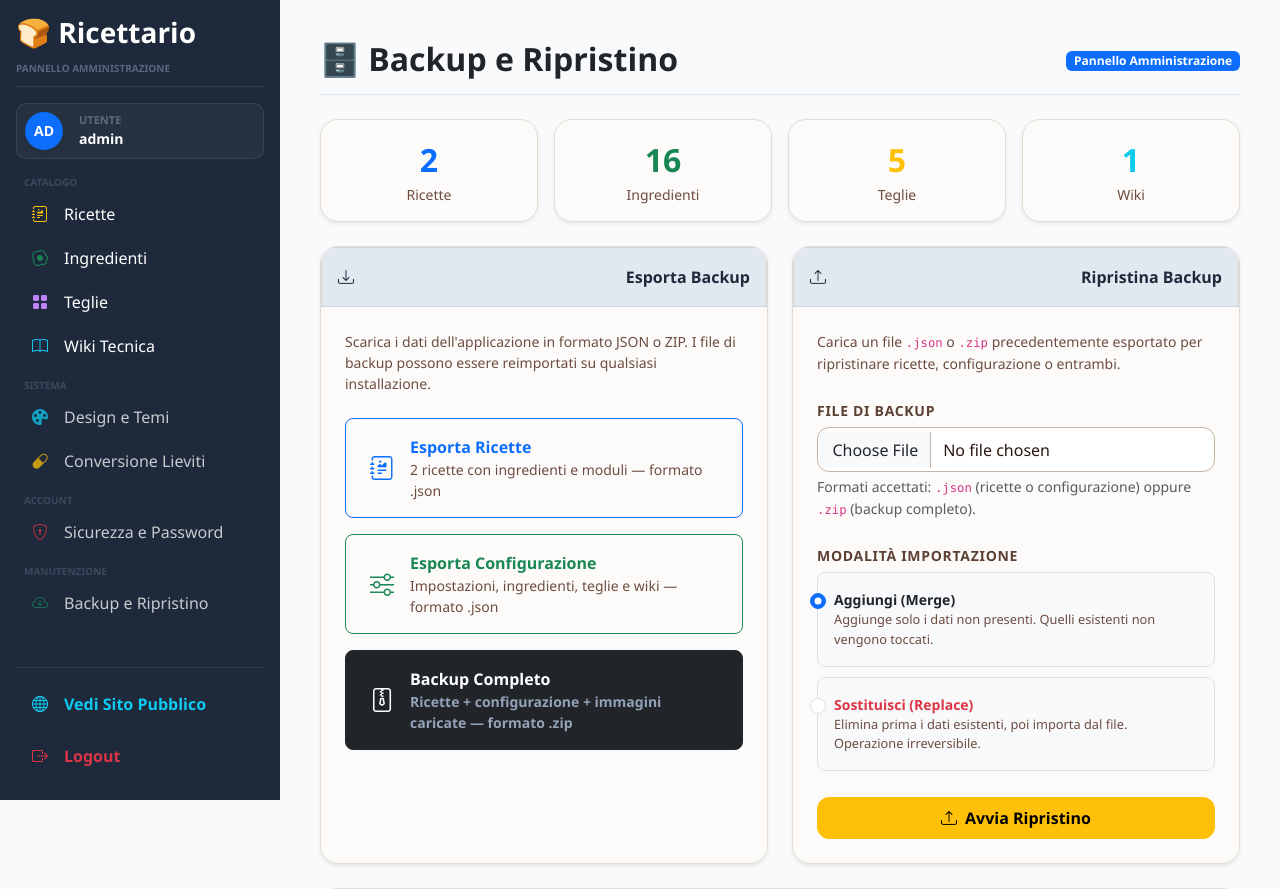
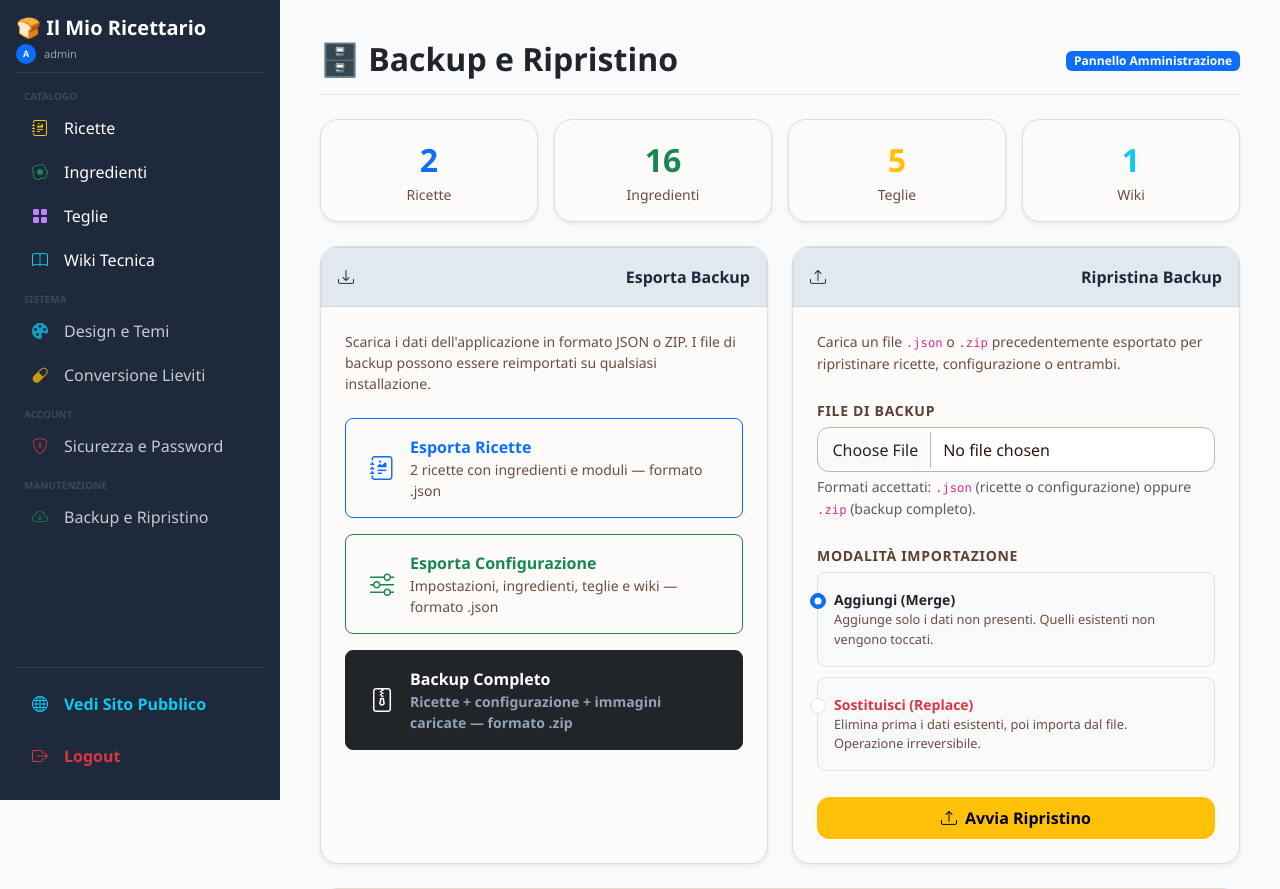
Before and after one commit to wifi75/IlMioRicettario, a Flask app: page /admin/backup/ in a window 1280 px wide. Shown: the top 889 px of the page. Run offline with Flask 3, Linux system fonts and the light colour scheme; a user stored in the database is signed in; data comes from the database, SQL or seed files in the repository; some libraries are stand-ins or nearby versions.

Commit message:
Fix sidebar: scrollbar invisibile, header compatto senza avatar card
- admin.css: scrollbar-width:none + ::-webkit-scrollbar:none per nascondere
  la barra di scorrimento nativa mantenendo la funzionalita' di scroll
- base.html: rimossa card avatar separata (~60px liberati), username
  integrato nell'header come avatar mini + testo, h3 ridotto a h5

```diff
--- a/static/css/admin.css
+++ b/static/css/admin.css
@@ -198,6 +198,18 @@ h1, h2, h3, h4, h5 {
 }
 
 /* ==========================================================================
+   SIDEBAR — SCROLL INVISIBILE
+   ========================================================================== */
+
+.sidebar-nav-scroll {
+    scrollbar-width: none;       /* Firefox */
+    -ms-overflow-style: none;    /* IE / Edge */
+}
+.sidebar-nav-scroll::-webkit-scrollbar {
+    display: none;               /* Chrome / Safari */
+}
+
+/* ==========================================================================
    RESPONSIVE ADMIN — SIDEBAR MOBILE
    ========================================================================== */
 
--- a/templates/base.html
+++ b/templates/base.html
@@ -230,19 +230,15 @@
     <div class="sidebar d-flex flex-column p-3"
          id="adminSidebar"
          style="width: 280px; position: fixed; height: 100vh; overflow: hidden; background: #1e293b; color: #fff; z-index: 1000;">
-        <div style="overflow-y: auto; min-height: 0; flex: 1 1 auto;">
+        <div class="sidebar-nav-scroll" style="overflow-y: auto; min-height: 0; flex: 1 1 auto;">
             <div class="mb-3 pb-2 border-bottom border-secondary border-opacity-25">
-                <h3 class="mb-1 text-white fw-bold">🍞 Ricettario</h3>
-                <small class="text-uppercase tracking-wider fw-semibold opacity-50" style="font-size: 10px; color: #94a3b8;">Pannello Amministrazione</small>
-            </div>
-
-            <div class="mb-3 p-2 d-flex align-items-center gap-3" style="background: rgba(255, 255, 255, 0.04); border: 1px solid rgba(255, 255, 255, 0.08); border-radius: 10px;">
-                <div class="bg-primary rounded-circle d-flex align-items-center justify-content-center text-white fw-bold shadow-sm" style="width: 38px; height: 38px; font-size: 14px;">
-                    {{ current_user.username[:2].upper() }}
-                </div>
-                <div>
-                    <div style="font-size: 11px; color: #94a3b8;" class="text-uppercase fw-bold opacity-50">Utente</div>
-                    <div class="fw-bold text-white small">{{ current_user.username }}</div>
+                <h5 class="mb-1 text-white fw-bold">🍞 Il Mio Ricettario</h5>
+                <div class="d-flex align-items-center gap-2 mt-1">
+                    <div class="bg-primary rounded-circle d-flex align-items-center justify-content-center text-white fw-bold"
+                         style="width: 20px; height: 20px; font-size: 9px; flex-shrink: 0;">
+                        {{ current_user.username[:1].upper() }}
+                    </div>
+                    <small style="color: #94a3b8; font-size: 11px;">{{ current_user.username }}</small>
                 </div>
             </div>
 
```
